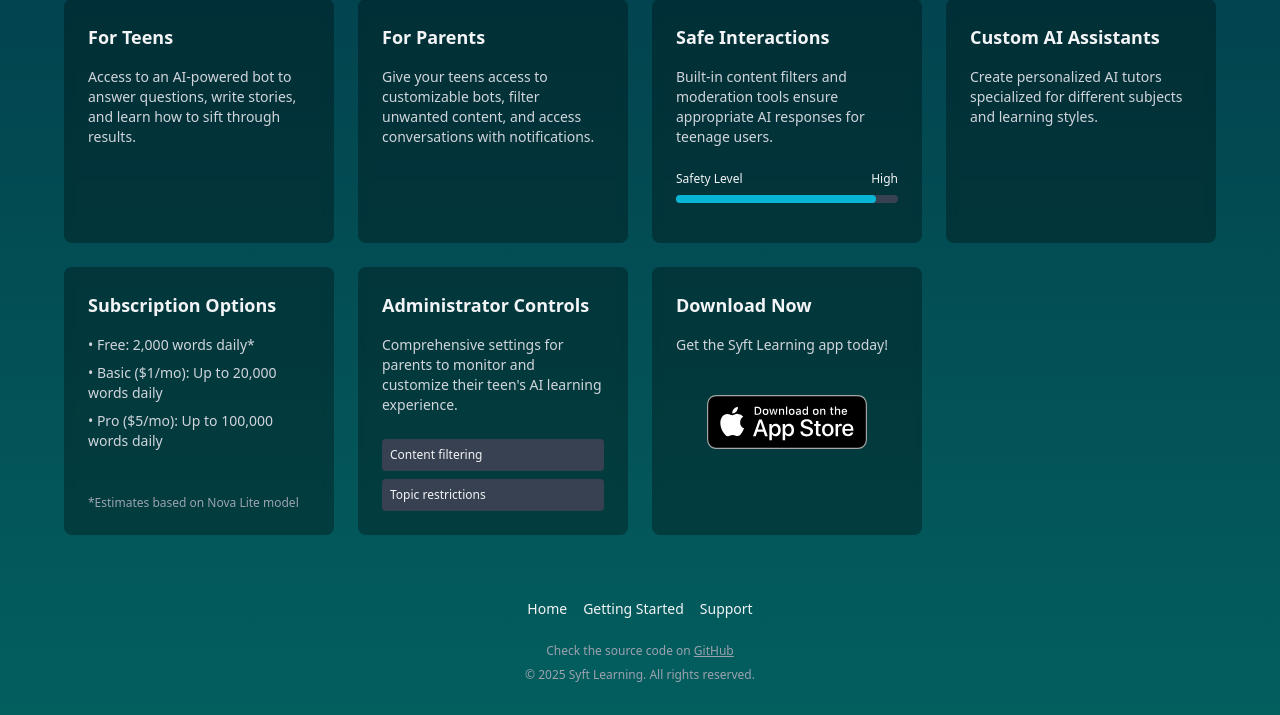
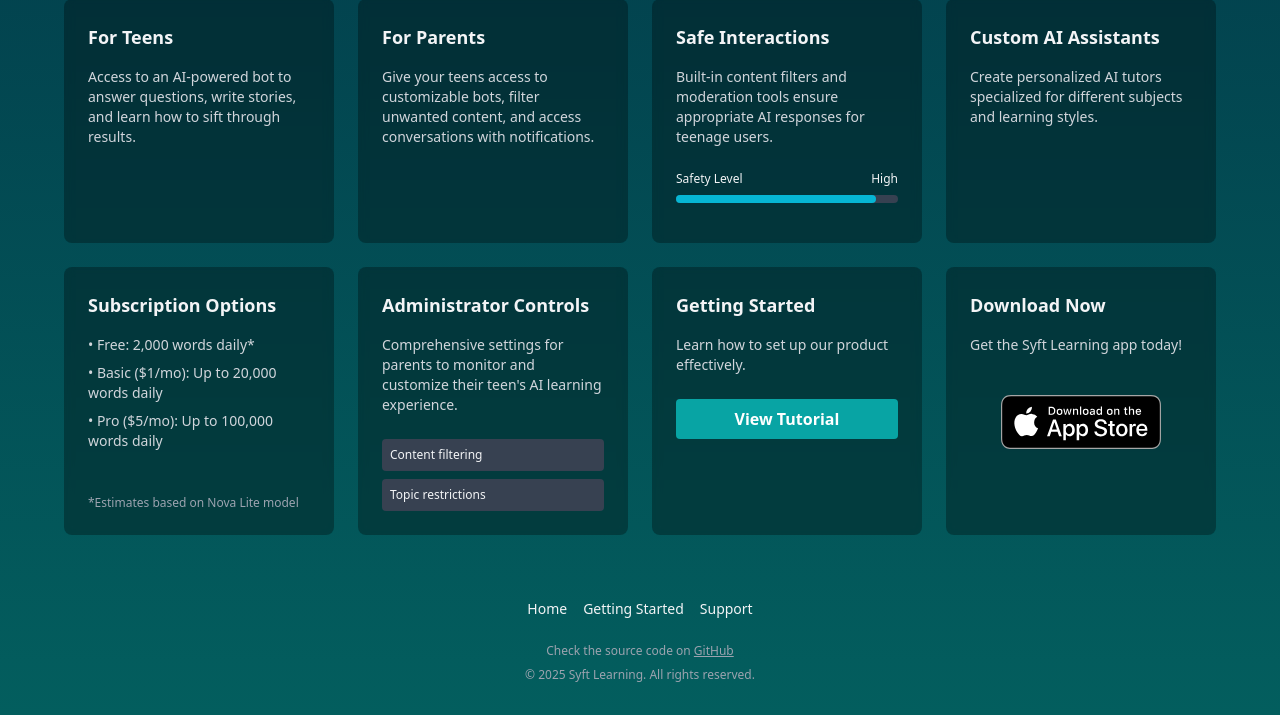
Before and after one commit to tpaulshippy/bots, a Django app: page / in a window 1280 px wide. Shown: the part 236-951 px from the top of the page. Run offline with Django 5.2, Linux system fonts and the light colour scheme; parts of the project's set-up code (start-up, migrations or seed data) failed here and were passed over; some libraries are stand-ins or nearby versions.

Commit message:
Add getting started card

```diff
--- a/back/bots/static/styles.css
+++ b/back/bots/static/styles.css
@@ -18,5 +18,5 @@ body {
     transition: background-color 0.3s ease;
 }
 .button:hover {
-    background-color: #06b6b6;
+    background-color: #047878;
 }
--- a/back/bots/templates/marketing.html
+++ b/back/bots/templates/marketing.html
@@ -79,6 +79,13 @@
                 </div>
             </div>
 
+            <!-- Getting Started Card -->
+            <div class="card p-6 flex flex-col">
+                <h3 class="text-lg font-bold mb-4">Getting Started</h3>
+                <p class="text-sm text-gray-300 mb-6">Learn how to set up our product effectively.</p>
+                <a href="/tutorial" class="button text-white text-center font-bold py-2 px-4 rounded">View Tutorial</a>
+            </div>
+
             <!-- Download Now Card -->
             <div class="card p-6 flex flex-col">
                 <h3 class="text-lg font-bold mb-4">Download Now</h3>
--- a/back/bots/templates/tutorial.html
+++ b/back/bots/templates/tutorial.html
@@ -20,7 +20,7 @@
         <!-- Header -->
         <div class="text-center mb-12">
             <h1 class="text-3xl font-bold mb-4">Getting Started</h1>
-            <p class="text-lg text-gray-300 max-w-2xl mx-auto">Follow these simple steps to set up Syft Learning for your family</p>
+            <p class="text-lg text-gray-300 max-w-2xl mx-auto">Follow these simple steps to set up Syft Learning for your family.</p>
         </div>
 
         <!-- Tutorial Steps -->
```
